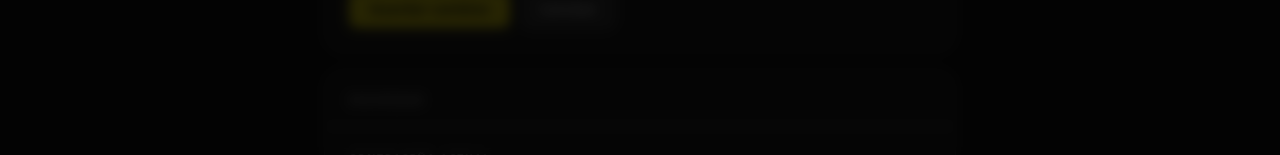
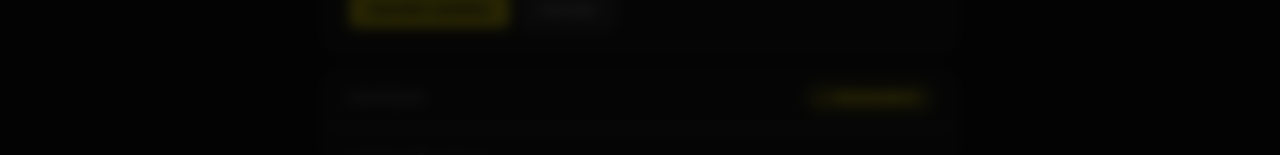
Before and after one commit to Paablorivero/FantasyLeagueFront, an Angular app in the folder FLFront/: page /daznfantasy/user in a window 1280 px wide. Shown: the part 643-798 px from the top of the page. Built offline with nearby package versions, Linux system fonts and the light colour scheme.

Commit message:
Cambio minimo en un form que sobraba

```diff
--- a/FLFront/src/app/Pages/user-settings/user-settings.html
+++ b/FLFront/src/app/Pages/user-settings/user-settings.html
@@ -33,26 +33,18 @@
         </div>
         <div>
           <p class="text-sm font-semibold text-white">{{ profileForm.get('username')?.value }}</p>
-          <p class="text-xs text-white/30">Miembro desde 2023</p>
+          <p class="text-xs text-white/30">Miembro desde 2026</p>
         </div>
       </div>
 
       <form [formGroup]="profileForm"> <!--(ngSubmit)="onSaveProfile()"-->
         <div class="grid grid-cols-2 gap-4">
 
-          <div class="flex flex-col gap-1">
+          <div class="flex flex-col gap-1 col-span-2">
             <label class="text-[0.65rem] font-semibold tracking-[0.16em] uppercase text-white/30">
               Nombre de usuario
             </label>
             <input type="text" formControlName="username"
-                   class="w-full bg-[rgba(23,23,23,0.8)] border border-white/10 rounded-lg px-3 py-2 text-sm text-white placeholder-white/20 outline-none focus:border-[#FFED00] focus:shadow-[0_0_0_2px_rgba(255,237,0,0.08)] transition-all"/>
-          </div>
-
-          <div class="flex flex-col gap-1">
-            <label class="text-[0.65rem] font-semibold tracking-[0.16em] uppercase text-white/30">
-              Nombre completo
-            </label>
-            <input type="text" formControlName="fullName"
                    class="w-full bg-[rgba(23,23,23,0.8)] border border-white/10 rounded-lg px-3 py-2 text-sm text-white placeholder-white/20 outline-none focus:border-[#FFED00] focus:shadow-[0_0_0_2px_rgba(255,237,0,0.08)] transition-all"/>
           </div>
 
@@ -94,8 +86,12 @@
   <!--Seguridad-->
   <div class="nav-card fade-up fade-up-2">
 
-    <div class="px-6 py-4 border-b border-white/[0.07]">
+    <div class="px-6 py-4 border-b border-white/[0.07] flex items-center justify-between">
       <span class="text-[0.65rem] font-semibold tracking-[0.16em] uppercase text-white/30">Seguridad</span>
+      <span class="dazn-badge-yellow inline-flex items-center gap-1.5 rounded-full px-3 py-1 text-[0.6rem] font-bold tracking-wider uppercase text-[#FFED00]">
+        <span class="w-1.5 h-1.5 rounded-full bg-[#FFED00] dazn-pulse"></span>
+        Próximamente
+      </span>
     </div>
 
     <div class="px-6 py-6">
--- a/FLFront/src/app/Pages/user-settings/user-settings.ts
+++ b/FLFront/src/app/Pages/user-settings/user-settings.ts
@@ -31,7 +31,6 @@ export class UserSettings implements OnInit {
 
     this.profileForm = new FormGroup({
       username:  new FormControl(null, [Validators.required, Validators.minLength(3)]),
-      fullName:  new FormControl(null, [Validators.required]),
       email:     new FormControl(null, [Validators.required, Validators.email]),
       birthDate: new FormControl(null, []),
     });
```
